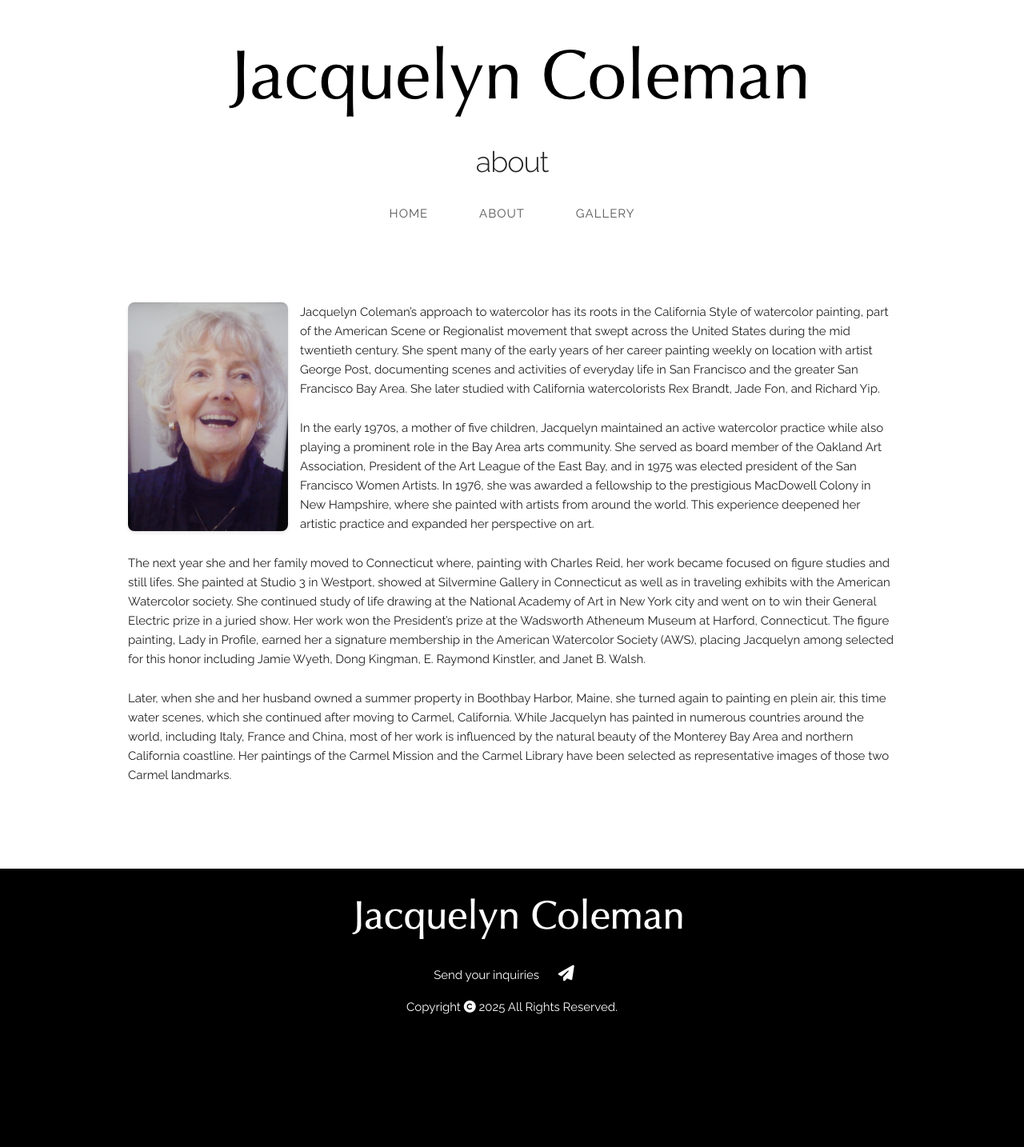
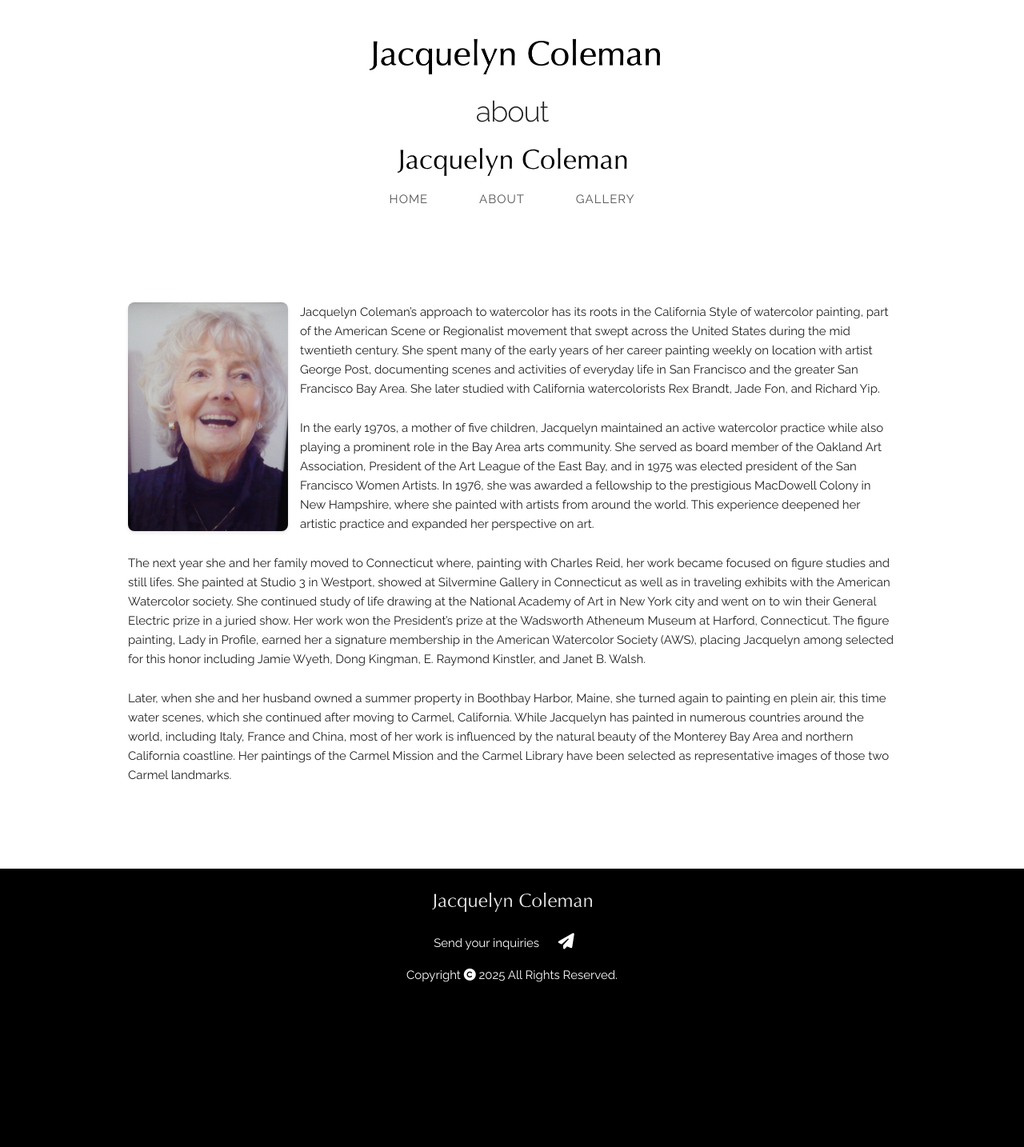
Before and after one commit to jacquelyn27/jacquelyn27.github.io, a Jekyll site: the page built from about.md, in a window 1280 px wide. Shown: the whole page at 80% size. Built offline with Jekyll 4.4.1, drawn with Linux system fonts in a browser that asks for light colours; nearby versions of some CDN libraries.

Commit message:
update svg

```diff
--- a/_includes/footer.html
+++ b/_includes/footer.html
@@ -1,6 +1,6 @@
 <div class="section footer dark">
     <div class="container">
-        <img src="{{ "/assets/img/logo_dark.png" | relative_url }}"><!--should be svg-->
+        <img src="{{ "/assets/img/logo_dark.svg" | relative_url }}"><!--should be svg-->
         <div class="social">
             <a href="mailto:info@jacquelyncoleman.com">Send your inquiries <i class="fas fa-paper-plane"></i></a>
         </div>
--- a/_includes/header.html
+++ b/_includes/header.html
@@ -7,7 +7,7 @@
 		</p>
 		<div id="navbar-wrapper">
 			<div id="navbar" class="close">
-				<a onclick="menuExpand()"><img id="brand" class="hide" src="{{ "/assets/img/logo.png" | relative_url }}"></a>
+				<a onclick="menuExpand()"><img id="brand" class="hide" src="{{ "/assets/img/logo.svg" | relative_url }}"></a>
 				{% assign mypages = site.pages | where: "nav", true | sort: "order" %}
 				{% for page in mypages %}
 				<a class="button" href="{{ page.url | relative_url }}">{{ page.title }}</a>
--- a/assets/css/jc.css
+++ b/assets/css/jc.css
@@ -24,3 +24,20 @@
     display: table;
     clear: both;
 }
+
+/* Make header image larger and more prominent */
+.section.header img {
+    width: 80%; /* Takes up 80% of container */
+    max-width: 400px;
+    height: auto;
+    margin: 0 auto 1rem auto;
+    display: block;
+}
+
+/* Make footer image smaller and subtle */
+.section.footer.dark img {
+    width: 50%; /* Takes up 50% of container */
+    max-width: 200px;
+    height: auto;
+    opacity: 0.9; /* Slightly transparent for footer */
+}
```
